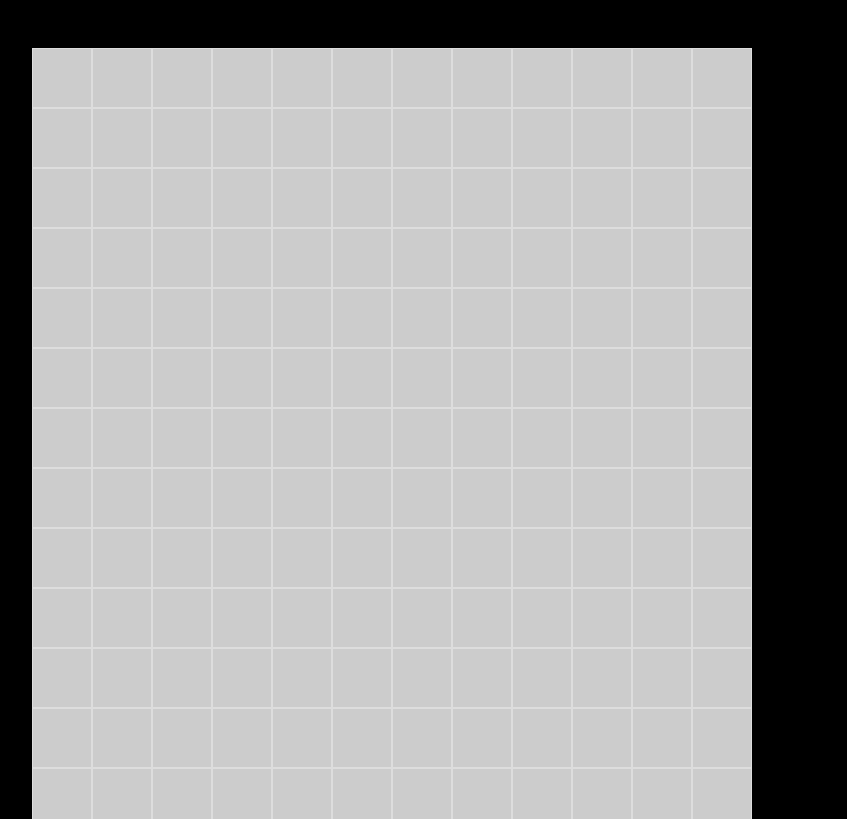
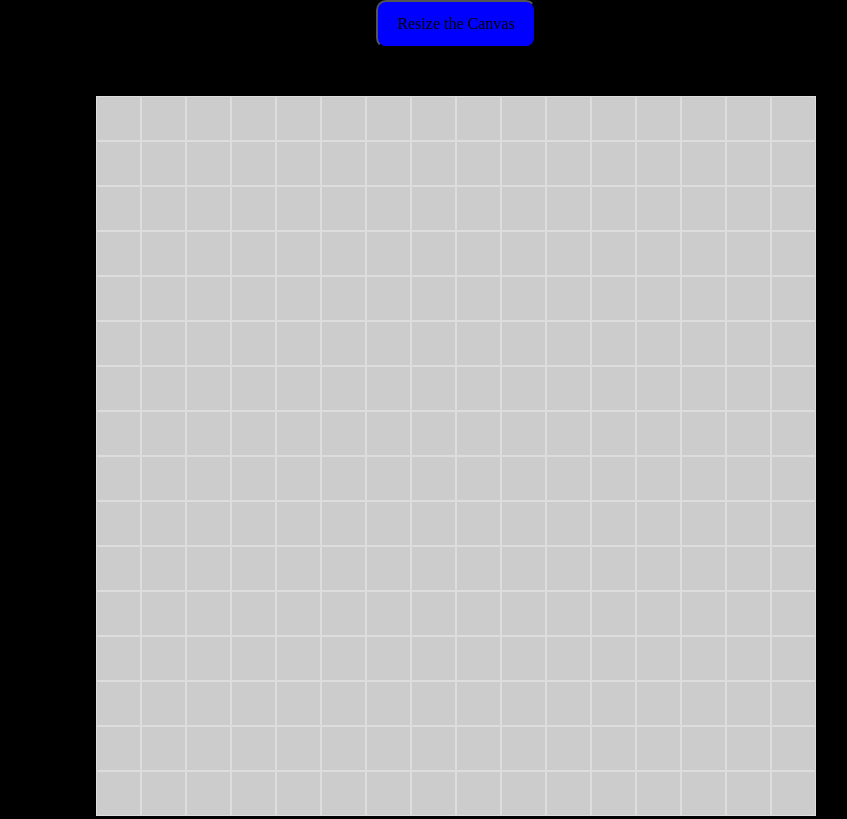
Before and after one commit to clivendon/Etch-a-Sketch, a plain HTML site: page index.html in a window 1280 px wide. Shown: the top 819 px of the page, without its empty margins (192-1039 px from the left). Drawn offline with Linux system fonts and the light colour scheme.

Commit message:
finished product

```diff
--- a/index.html
+++ b/index.html
@@ -14,9 +14,13 @@
 			src="./main.js"
 			defer
 		></script>
-		<title>Document</title>
+		<title>Grid Painter</title>
 	</head>
 	<body>
-		<div class="container"></div>
+		<div class="button-container">
+			<button id="resize-button">Resize the Canvas</button>
+		</div>
+
+		<div id="container"></div>
 	</body>
 </html>
--- a/main.js
+++ b/main.js
@@ -1,4 +1,6 @@
-document.getElementsByClassName("grid-square");
+let changeSizeButton = document.getElementById("resize-button");
+let container = document.getElementById("container");
+let gridSize = 16;
 
 function randomColor() {
 	const r = Math.floor(Math.random() * 256); // 0 to 255
@@ -9,19 +11,37 @@ function randomColor() {
 	return `rgba(${r}, ${g}, ${b}, ${a})`;
 }
 
-const generateGrid = (gridSize) => {
-	for (let i = 0; i < gridSize; i++) {
-		for (let j = 0; j < gridSize; j++) {
+const generateGrid = (size) => {
+	for (let i = 0; i < size; i++) {
+		for (let j = 0; j < size; j++) {
 			const square = document.createElement("div");
 			square.classList.add("grid-square");
-			// Add the event listener to each square
+			square.style.width = 720 / size + "px";
+			square.style.height = 720 / size + "px";
 			square.addEventListener("mouseover", (event) => {
 				event.target.style.backgroundColor = randomColor();
 			});
 			// Append each square to the container
-			document.querySelector(".container").appendChild(square);
+			container.appendChild(square);
 		}
 	}
 };
 
-generateGrid(16);
+const changeGridSize = () => {
+	container.innerHTML = "";
+
+	let requestedSize;
+	while (true) {
+		requestedSize = prompt("Enter the desired grid size from 4-100");
+		if (!isNaN(requestedSize) && requestedSize >= 4 && requestedSize <= 100) {
+			break;
+		}
+	}
+
+	gridSize = requestedSize;
+	generateGrid(gridSize);
+};
+
+changeSizeButton.addEventListener("click", changeGridSize);
+
+generateGrid(gridSize);
--- a/styles.css
+++ b/styles.css
@@ -91,24 +91,33 @@ textarea:not([rows]) {
 
 body {
 	height: 100vh;
-	width: 90vw;
+	width: 100vw;
 	display: flex;
+	flex-direction: column;
 	justify-content: center;
 	align-items: center;
 	background-color: black;
 	overflow: hidden;
 }
 
-.container {
+#container {
 	display: flex;
 	flex-wrap: wrap;
 	width: 720px;
 	height: 720px;
 }
 
+.button-container {
+	margin-bottom: 3em;
+}
+#resize-button {
+	background-color: blue;
+	border-radius: 10px;
+	width: 10em;
+	height: 3em;
+}
+
 .grid-square {
-  width: 60px;
-  height: 60px;
 	background-color: #ccc;
 	border: 1px solid #ddd;
 }
```
Lines whose indentation alone changed are shown as unchanged.
